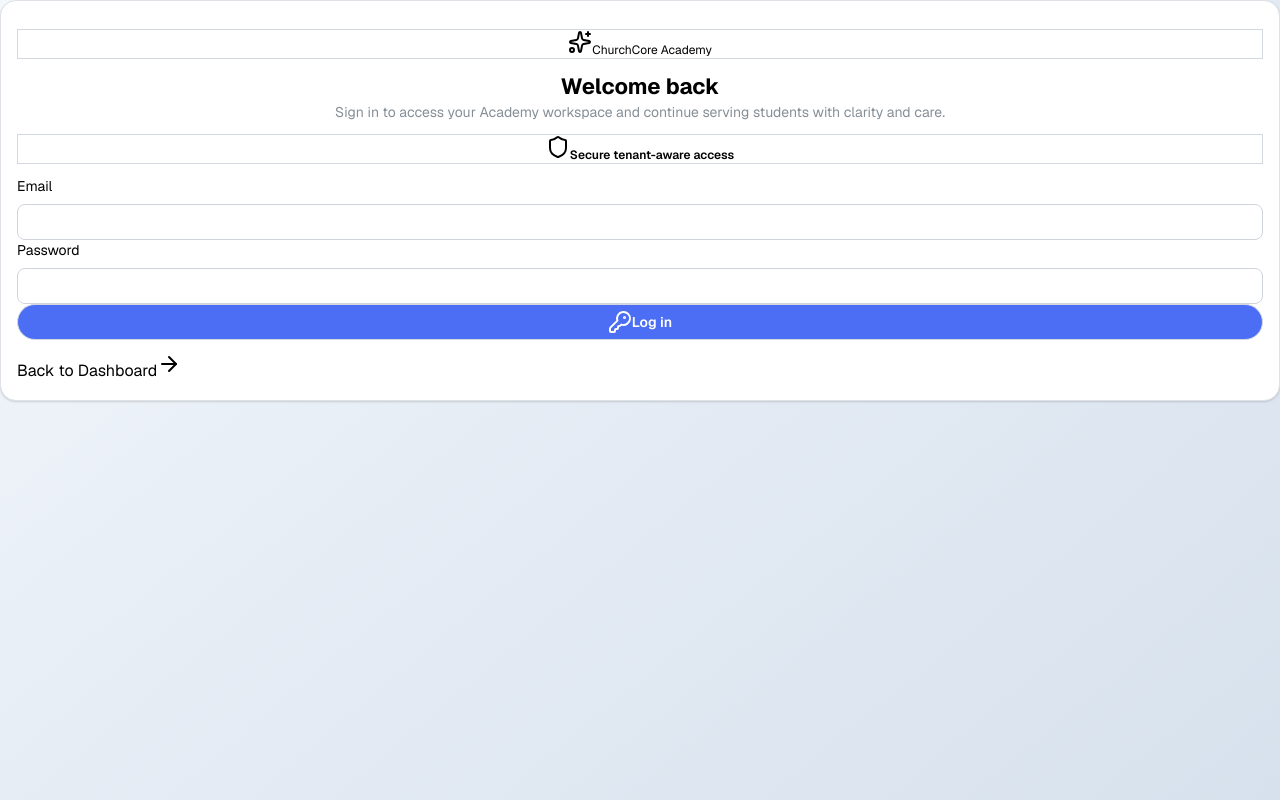
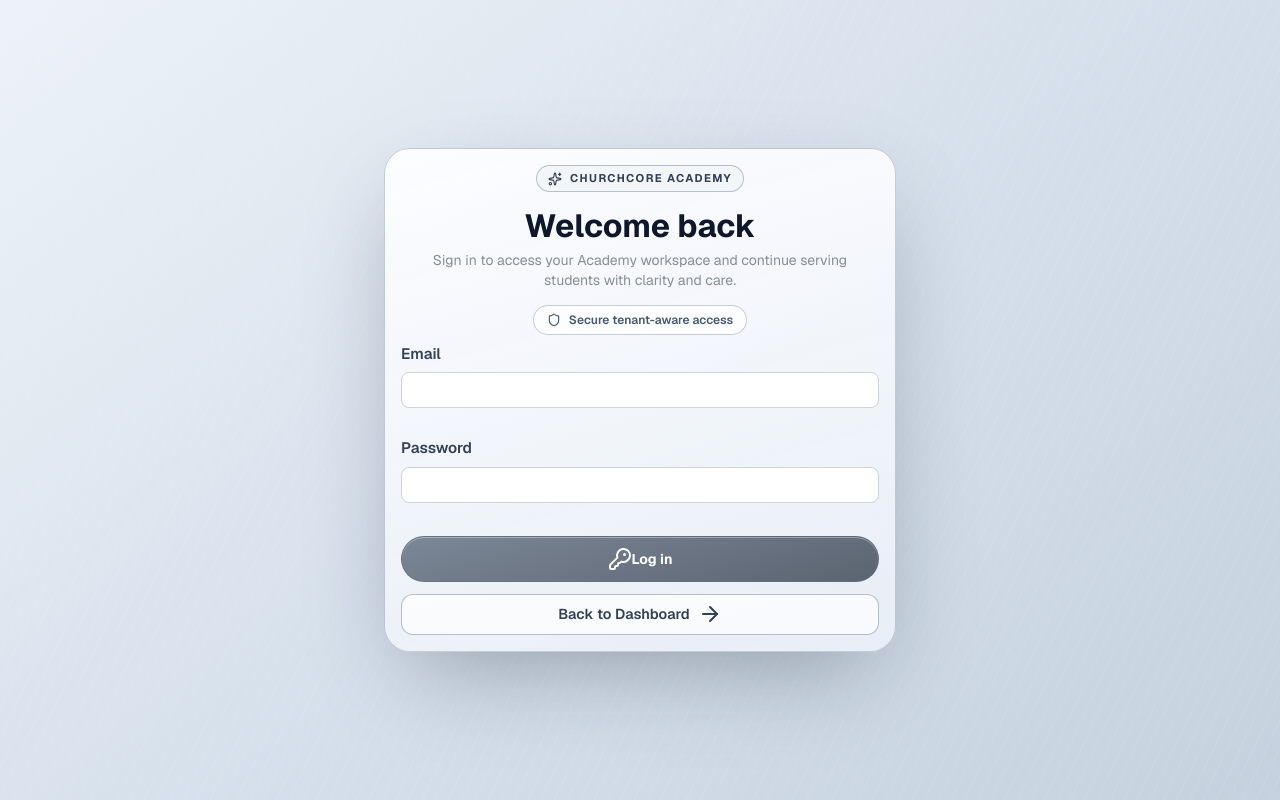
Before and after one commit to ricardojjulia/ChurchCore-Academy, a Next.js app: page /login in a window 1280 px wide. Built offline with nearby package versions, Linux system fonts and the light colour scheme; no server answers.

Commit message:
fix(ui): stabilize login layout with explicit centered styling

```diff
--- a/src/app/login/login-form.tsx
+++ b/src/app/login/login-form.tsx
@@ -47,39 +47,115 @@
     router.refresh();
   }
 
+  const shellStyle = {
+    minHeight: "100vh",
+    display: "grid",
+    placeItems: "center",
+    padding: "2rem 1rem",
+    background:
+      "linear-gradient(140deg, #edf2f8 0%, #d7e1ec 48%, #c5d1de 100%)",
+  } as const;
+
+  const frameStyle = {
+    width: "100%",
+    maxWidth: "32rem",
+    position: "relative",
+    zIndex: 1,
+  } as const;
+
+  const cardStyle = {
+    borderRadius: "1.6rem",
+    border: "1px solid rgba(100, 116, 139, 0.34)",
+    background:
+      "linear-gradient(165deg, rgba(252,253,255,0.97), rgba(233,239,247,0.94))",
+    boxShadow:
+      "0 34px 90px -26px rgba(15,23,42,0.35), inset 0 1px 0 rgba(255,255,255,0.7)",
+  } as const;
+
+  const backLinkStyle = {
+    display: "inline-flex",
+    alignItems: "center",
+    justifyContent: "center",
+    gap: "0.5rem",
+    minHeight: "2.6rem",
+    borderRadius: "0.75rem",
+    border: "1px solid rgba(100,116,139,0.45)",
+    background: "rgba(255,255,255,0.7)",
+    color: "#334155",
+    fontSize: "0.9rem",
+    fontWeight: 600,
+    textDecoration: "none",
+  } as const;
+
   return (
-    <main className="relative grid min-h-screen place-items-center overflow-hidden bg-[linear-gradient(130deg,#edf2f8_0%,#d6e0ea_45%,#c4d0de_100%)] px-4 py-8">
-      <div className="pointer-events-none absolute inset-0">
-        <div className="absolute inset-0 bg-[repeating-linear-gradient(115deg,rgba(255,255,255,0.24)_0px,rgba(255,255,255,0.24)_1px,rgba(255,255,255,0)_1px,rgba(255,255,255,0)_12px)] opacity-45" />
-        <div className="absolute left-[-10rem] top-[-8rem] h-80 w-80 rounded-full bg-white/30 blur-3xl" />
-        <div className="absolute bottom-[-9rem] right-[-8rem] h-96 w-96 rounded-full bg-slate-100/55 blur-3xl" />
-      </div>
+    <main style={shellStyle}>
+      <div
+        aria-hidden="true"
+        style={{
+          position: "absolute",
+          inset: 0,
+          pointerEvents: "none",
+          background:
+            "repeating-linear-gradient(115deg, rgba(255,255,255,0.18) 0, rgba(255,255,255,0.18) 1px, rgba(255,255,255,0) 1px, rgba(255,255,255,0) 12px)",
+          opacity: 0.45,
+        }}
+      />
 
-      <div className="relative z-10 w-full max-w-md">
-        <Card className="w-full rounded-3xl border-slate-300/70 bg-[linear-gradient(160deg,rgba(252,253,255,0.96)_0%,rgba(233,239,247,0.94)_100%)] shadow-[0_34px_90px_-26px_rgba(15,23,42,0.35)] backdrop-blur">
-          <CardHeader className="space-y-4 pb-4 text-center">
-            <p className="mx-auto inline-flex items-center gap-2 rounded-full border border-slate-300/80 bg-slate-100/85 px-3 py-1 text-xs font-semibold uppercase tracking-[0.14em] text-slate-700">
-              <Sparkles className="h-3.5 w-3.5" />
+      <div style={frameStyle}>
+        <Card style={cardStyle}>
+          <CardHeader style={{ textAlign: "center", paddingBottom: "0.4rem" }}>
+            <p
+              style={{
+                display: "inline-flex",
+                alignItems: "center",
+                gap: "0.5rem",
+                margin: "0 auto",
+                borderRadius: "999px",
+                border: "1px solid rgba(100,116,139,0.42)",
+                background: "rgba(241,245,249,0.88)",
+                padding: "0.25rem 0.7rem",
+                fontSize: "0.7rem",
+                fontWeight: 700,
+                letterSpacing: "0.12em",
+                textTransform: "uppercase",
+                color: "#334155",
+              }}
+            >
+              <Sparkles size={14} />
               ChurchCore Academy
             </p>
 
-            <CardTitle className="text-3xl font-bold leading-tight text-slate-900 sm:text-[2.05rem]">
+            <CardTitle style={{ marginTop: "0.9rem", fontSize: "2rem", lineHeight: 1.1, color: "#0f172a" }}>
               Welcome back
             </CardTitle>
 
-            <CardDescription className="mx-auto max-w-md text-sm text-slate-600 sm:text-base">
+            <CardDescription style={{ marginTop: "0.45rem", maxWidth: "26rem", marginInline: "auto", color: "#5b6b7f" }}>
               Sign in to access your Academy workspace and continue serving students with clarity and care.
             </CardDescription>
 
-            <p className="mx-auto inline-flex items-center gap-2 rounded-full border border-slate-300/70 bg-white/70 px-3 py-1 text-xs font-medium text-slate-600">
-              <Shield className="h-3.5 w-3.5" />
+            <p
+              style={{
+                display: "inline-flex",
+                alignItems: "center",
+                gap: "0.5rem",
+                margin: "0.9rem auto 0",
+                borderRadius: "999px",
+                border: "1px solid rgba(100,116,139,0.36)",
+                background: "rgba(255,255,255,0.76)",
+                padding: "0.3rem 0.8rem",
+                fontSize: "0.75rem",
+                fontWeight: 600,
+                color: "#465a71",
+              }}
+            >
+              <Shield size={14} />
               Secure tenant-aware access
             </p>
           </CardHeader>
 
           <CardContent>
-            <form className="grid gap-5" onSubmit={onSubmit}>
-              <label className="grid gap-2 text-sm font-semibold text-slate-700">
+            <form style={{ display: "grid", gap: "1.1rem" }} onSubmit={onSubmit}>
+              <label style={{ display: "grid", gap: "0.45rem", fontSize: "0.95rem", fontWeight: 600, color: "#334155" }}>
                 Email
                 <Input
                   type="email"
@@ -87,10 +163,10 @@
                   autoComplete="email"
                   value={email}
                   onChange={(event) => setEmail(event.currentTarget.value)}
-                  className="h-11 border-slate-300/80 bg-white/85"
+                  style={{ height: "2.9rem" }}
                 />
               </label>
-              <label className="grid gap-2 text-sm font-semibold text-slate-700">
+              <label style={{ display: "grid", gap: "0.45rem", fontSize: "0.95rem", fontWeight: 600, color: "#334155" }}>
                 Password
                 <Input
                   type="password"
@@ -98,36 +174,38 @@
                   autoComplete="current-password"
                   value={password}
                   onChange={(event) => setPassword(event.currentTarget.value)}
-                  className="h-11 border-slate-300/80 bg-white/85"
+                  style={{ height: "2.9rem" }}
                 />
               </label>
 
               {error ? (
-                <p className="flex items-center gap-2 rounded-md border border-red-200 bg-red-50 px-3 py-2 text-sm text-red-700">
-                  <AlertCircle className="h-4 w-4" />
+                <p style={{ display: "flex", alignItems: "center", gap: "0.5rem", borderRadius: "0.6rem", border: "1px solid #efb8b8", background: "#fdf0f0", padding: "0.6rem 0.75rem", fontSize: "0.9rem", color: "#8a2b2b" }}>
+                  <AlertCircle size={16} />
                   {error}
                 </p>
               ) : null}
 
-              <div className="grid gap-3 pt-1">
+              <div style={{ display: "grid", gap: "0.7rem", paddingTop: "0.3rem" }}>
                 <Button
                   type="submit"
                   size="lg"
                   loading={loading}
-                  className="h-11 border border-slate-400/60 bg-[linear-gradient(165deg,#7c8797_0%,#5b6471_100%)] text-white shadow-[inset_0_1px_0_rgba(255,255,255,0.35)]"
+                  style={{
+                    height: "2.9rem",
+                    border: "1px solid rgba(95,108,126,0.65)",
+                    background: "linear-gradient(165deg, #7c8797 0%, #5b6471 100%)",
+                    color: "#fff",
+                    boxShadow: "inset 0 1px 0 rgba(255,255,255,0.35)",
+                    fontWeight: 700,
+                  }}
                 >
                   <KeyRound />
                   Log in
                 </Button>
-                <Button
-                  size="default"
-                  variant="outline"
-                  render={<Link href="/" />}
-                  className="h-10 border-slate-400/70 bg-white/60 text-slate-700"
-                >
+                <Link href="/" style={backLinkStyle}>
                   Back to Dashboard
                   <ArrowRight />
-                </Button>
+                </Link>
               </div>
             </form>
           </CardContent>
```
